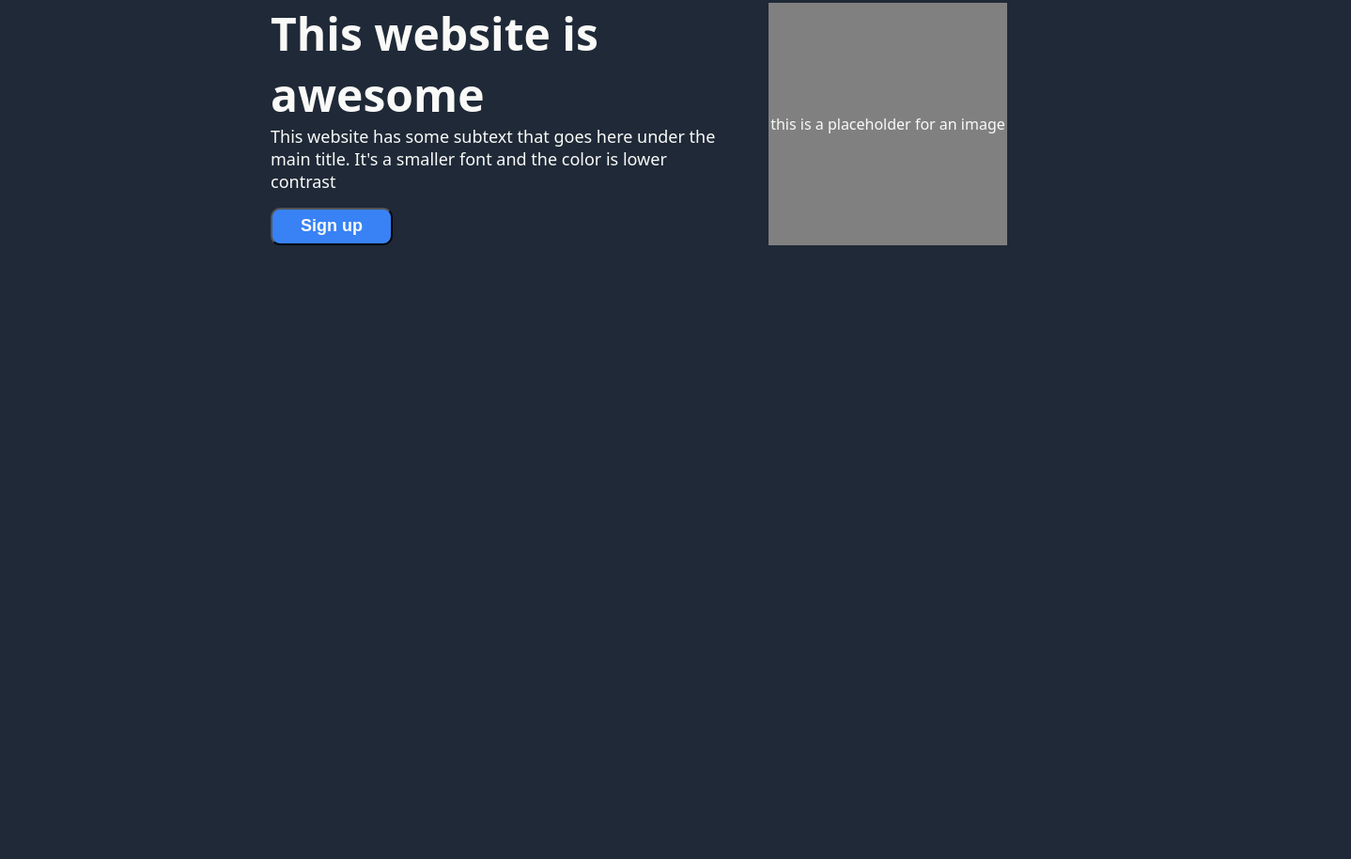
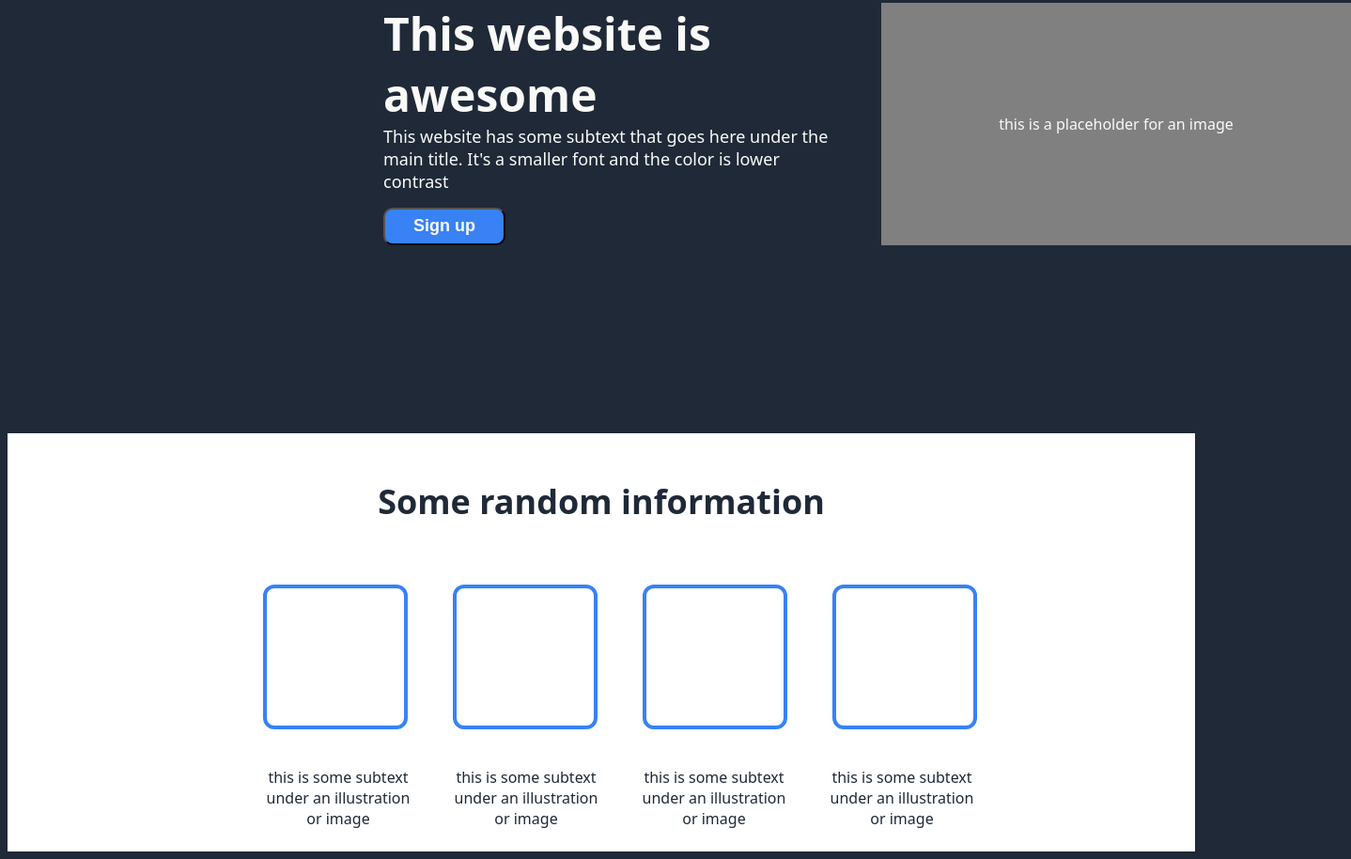
Before and after one commit to Honorable-Fool/odin-landing-page, a plain HTML site: page index.html in a window 1280 px wide. Shown: the part 191-1105 px from the top of the page at 94% size, 1438 px wide, since content can reach past the window. Before the commit the page ends 800 px from the top, so only its background shows below. Drawn offline with Linux system fonts and the light colour scheme.

Commit message:
added second section

```diff
--- a/index.html
+++ b/index.html
@@ -30,5 +30,27 @@
             <div>this is a placeholder for an image</div>
         </div>
     </div>
+
+    <div class="second-content">
+        <div class="information-header-text">
+            Some random information
+        </div>
+        <div class="box">
+            <ul>
+                <li></li>
+                <li></li>
+                <li></li>
+                <li></li>
+            </ul>
+        </div>
+        <div class="sub-text">
+            <ul>
+                <li>this is some subtext under an illustration or image</li>
+                <li>this is some subtext under an illustration or image</li>
+                <li>this is some subtext under an illustration or image</li>
+                <li>this is some subtext under an illustration or image</li>
+            </ul>
+        </div>
+    </div>
 </body>
 </html>
--- a/style.css
+++ b/style.css
@@ -11,7 +11,6 @@ body {
     list-style-type: none;
 }
 .header a {
-    list-style-type: none;
     padding: 8px;
 }
 
@@ -27,6 +26,7 @@ body {
     display: flex;
     flex-direction: row;
     justify-content: space-evenly;
+    margin-bottom: 200px;
 }
 
 .content .main-text{
@@ -47,7 +47,7 @@ body {
     flex-direction: column;
     flex: 1;
     align-items: flex-start;
-    margin-left: 280px;
+    margin-left: 400px;
 }
 
 .content .left-side button {
@@ -65,10 +65,68 @@ body {
 }
 .content .right-side{
     display: flex;
-    flex: 1;
+    flex-grow: 1;
+    flex-shrink: 0;
     justify-content: center;
     align-items: center;
+    min-width: 500px;
     margin-left: 50px;
-    margin-right: 200px;
+    margin-right: 400px;
     background-color: gray;
 }
+
+.second-content {
+    display: flex;
+    flex-direction: column;
+    background-color: white;
+    color: #1f2937;
+    flex: 1;
+}
+
+.second-content .information-header-text {
+    display: flex;
+    justify-content: center;
+    align-items: center;
+    margin-top: 48px;
+    margin-bottom: 24px;
+    font-size: 36px;
+    font-weight: 900;
+}
+
+.second-content .box ul{
+    display: flex;
+    justify-content: center;
+    flex-direction: row;
+}
+
+.second-content .box ul li{
+    height: 50px;
+    width: 50px;
+    gap: 48px;
+    margin: 24px;
+    margin-bottom: 0;
+    padding: 48px;
+    border-radius: 12px;
+    border: 4px solid #3882F6;
+}
+
+.second-content .box li {
+    text-align: center;
+    text-decoration-style: none;
+    list-style-type: none;
+}
+.second-content .sub-text ul{
+    display: flex;
+    align-items: flex-start;
+    justify-content: center;
+    gap: 24px;
+    flex-direction: row;
+}
+.second-content .sub-text li {
+    text-align: center;
+    width: 160px;
+    margin-bottom: auto;
+    padding: 8px;
+    text-decoration-style: none;
+    list-style-type: none;
+}
```
